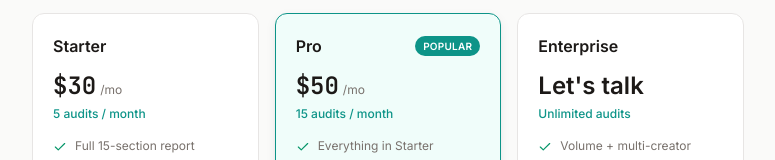
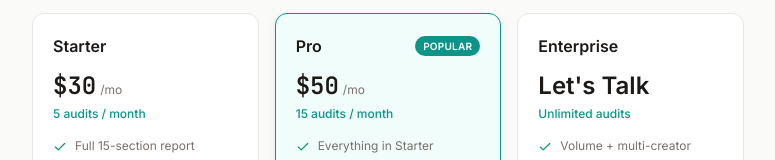
Before and after one commit to ashesh8500/auditlayer, a Next.js app in the folder web/: page / in a window 1280 px wide. Shown: the part 2149-2309 px from the top of the page, without its empty margins (252-1027 px from the left). Built offline with nearby package versions, Linux system fonts and the light colour scheme; no server answers.

Commit message:
Let's talk → Let's Talk

```diff
--- a/web/src/app/page.tsx
+++ b/web/src/app/page.tsx
@@ -75,7 +75,7 @@ const PRICING = [
   },
   {
     name: "Enterprise",
-    price: "Let's talk",
+    price: "Let's Talk",
     cadence: "",
     audits: "Unlimited audits",
     features: [
```
